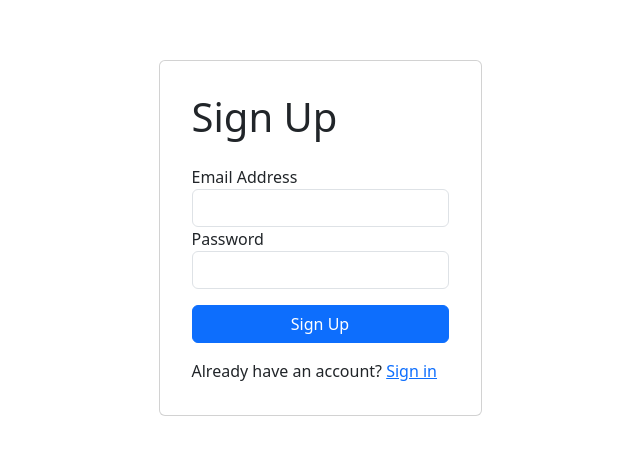
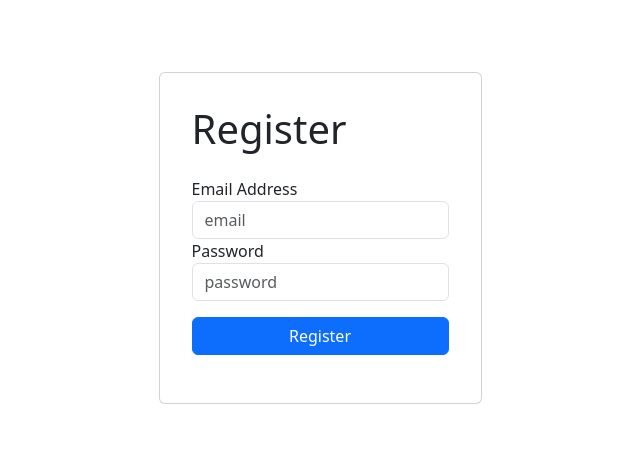
Before and after one commit to RatRyan/Mal-Wares, a Vue app in the folder client/: page /register in a window 1280 px wide. Shown: the part 162-616 px from the top of the page, without its empty margins (320-960 px from the left). Built offline with nearby package versions, Linux system fonts and the light colour scheme.

Commit message:
finalized login/register front end

```diff
--- a/client/src/App.vue
+++ b/client/src/App.vue
@@ -1,5 +1,5 @@
 <template>
-  <RouterView></RouterView>
+  <RouterView />
 </template>
 
 <script>
--- a/client/src/views/LoginView.vue
+++ b/client/src/views/LoginView.vue
@@ -6,19 +6,27 @@
       <h1>Login</h1>
       <form class="d-flex flex-column mt-3">
         <label for="email">Email Address</label>
-        <input class="form-control" type="email" id="email" required />
+        <input
+          class="form-control"
+          type="email"
+          id="email"
+          placeholder="email"
+          required
+        />
         <label for="password">Password</label>
-        <input class="form-control" type="password" id="password" required />
+        <input
+          class="form-control"
+          type="password"
+          id="password"
+          placeholder="password"
+          required
+        />
         <button class="btn btn-primary mt-3 mb-3" type="button">Login</button>
       </form>
     </div>
   </div>
 </template>
 
-<script>
-import { RouterLink } from "vue-router";
-</script>
-
 <style scoped>
 .card {
   padding: 2rem;
--- a/client/src/views/RegisterView.vue
+++ b/client/src/views/RegisterView.vue
@@ -3,25 +3,29 @@
     class="d-flex flex-column min-vh-100 justify-content-center align-items-center"
   >
     <div class="card d-flex flex-column justify-content-center">
-      <h1>Sign Up</h1>
+      <h1>Register</h1>
       <form class="d-flex flex-column mt-3">
         <label for="email">Email Address</label>
-        <input class="form-control" type="email" id="email" required />
+        <input
+          class="form-control"
+          type="email"
+          id="email"
+          placeholder="email"
+          required
+        />
         <label for="password">Password</label>
-        <input class="form-control" type="password" id="password" required />
-        <button class="btn btn-primary mt-3 mb-3" type="button">Sign Up</button>
+        <input
+          class="form-control"
+          type="password"
+          id="password"
+          placeholder="password"
+          required
+        />
+        <button class="btn btn-primary mt-3 mb-3" type="button">Register</button>
       </form>
-      <div class="d-flex">
-        <p class="m-0">Already have an account?&nbsp;</p>
-        <RouterLink to="/login">Sign in</RouterLink>
-      </div>
     </div>
   </div>
 </template>
-
-<script>
-import { RouterLink } from 'vue-router';
-</script>
 
 <style scoped>
 .card {
```
